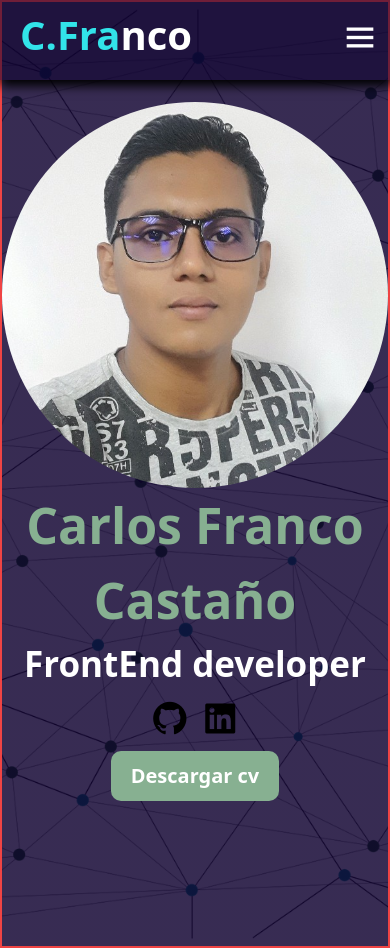
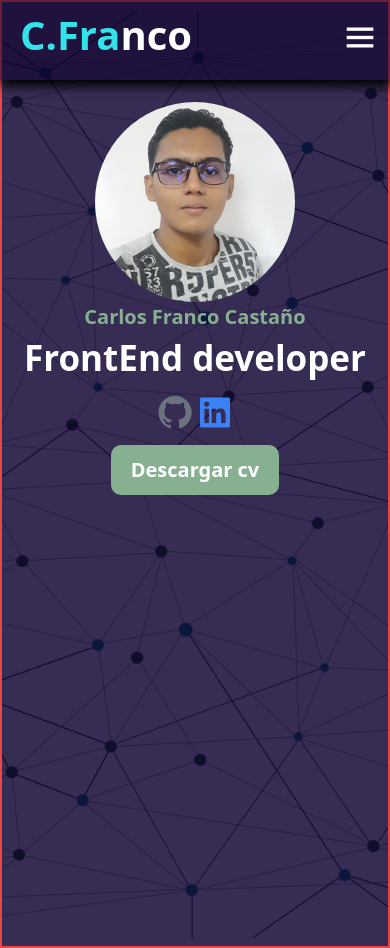
Before and after one commit to Carlosfranco17/portafolio, a React (Vite) app: page / in a window 390 px wide. Built offline with nearby package versions, Linux system fonts and the light colour scheme.

Commit message:
homepocisionamientocorregido1

```diff
--- a/src/component/home/Home.css
+++ b/src/component/home/Home.css
@@ -3,6 +3,7 @@
 }
 
 .home{
+
     padding-top: 100px;
     min-height: 100vh;
 
@@ -14,6 +15,7 @@
     align-items: center;
     width: 100%;
     height: 100vh;
+    gap:50px;
 
 }
 .profile{
@@ -148,5 +150,13 @@ justify-content: center;
         font-size:35px ;
     }
 
+    .name{
+        font-size: 20px;
+    }
+
+    .photo{
+        width: 200px;
+    }
+
 
 }
--- a/src/component/home/Home.jsx
+++ b/src/component/home/Home.jsx
@@ -25,10 +25,10 @@ const Home = () => {
 
           <div className="information">
             <div className="redes">
-              <span className="">
+              <span className="text-gray-500">
                 <i class="bx bxl-github"></i>
-              </span>{" "}
-              <span>
+              </span>
+              <span className="text-blue-500">
                 <i class="bx bxl-linkedin-square"></i>
               </span>
             </div>
```
